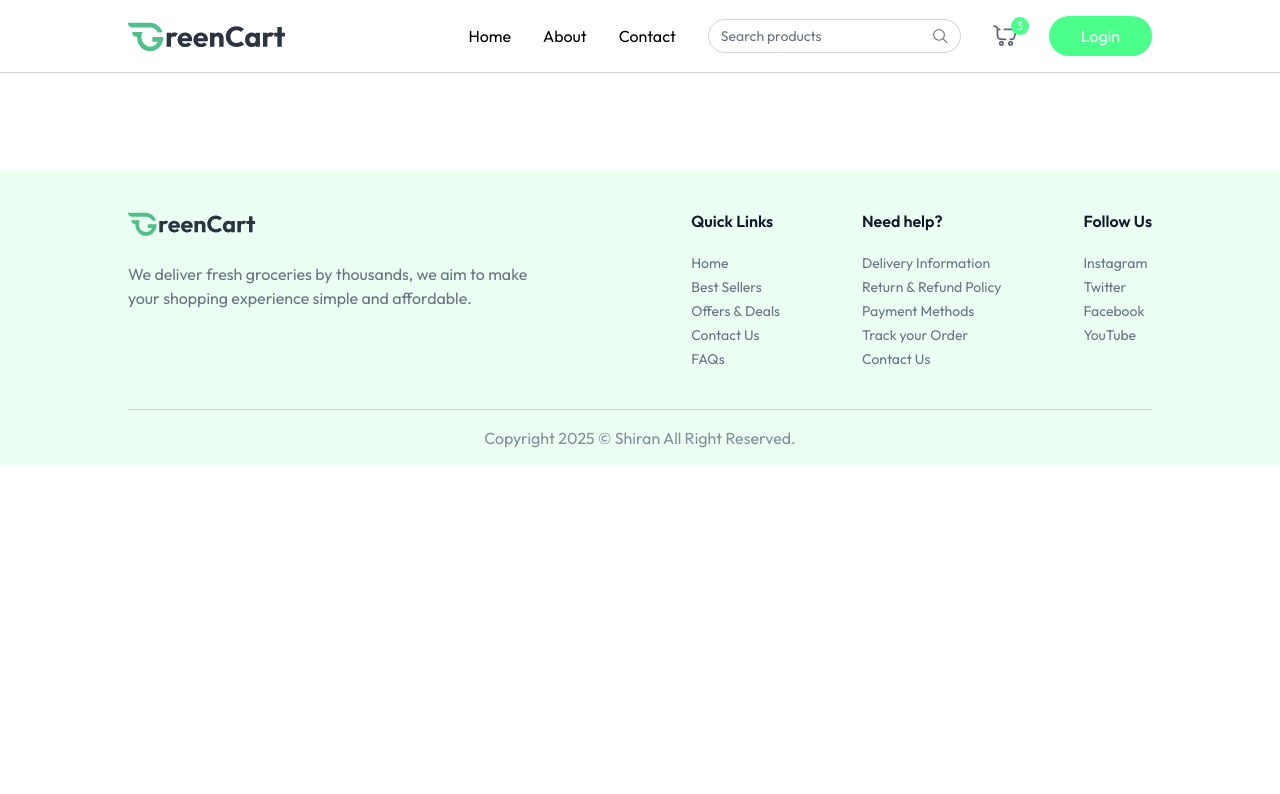
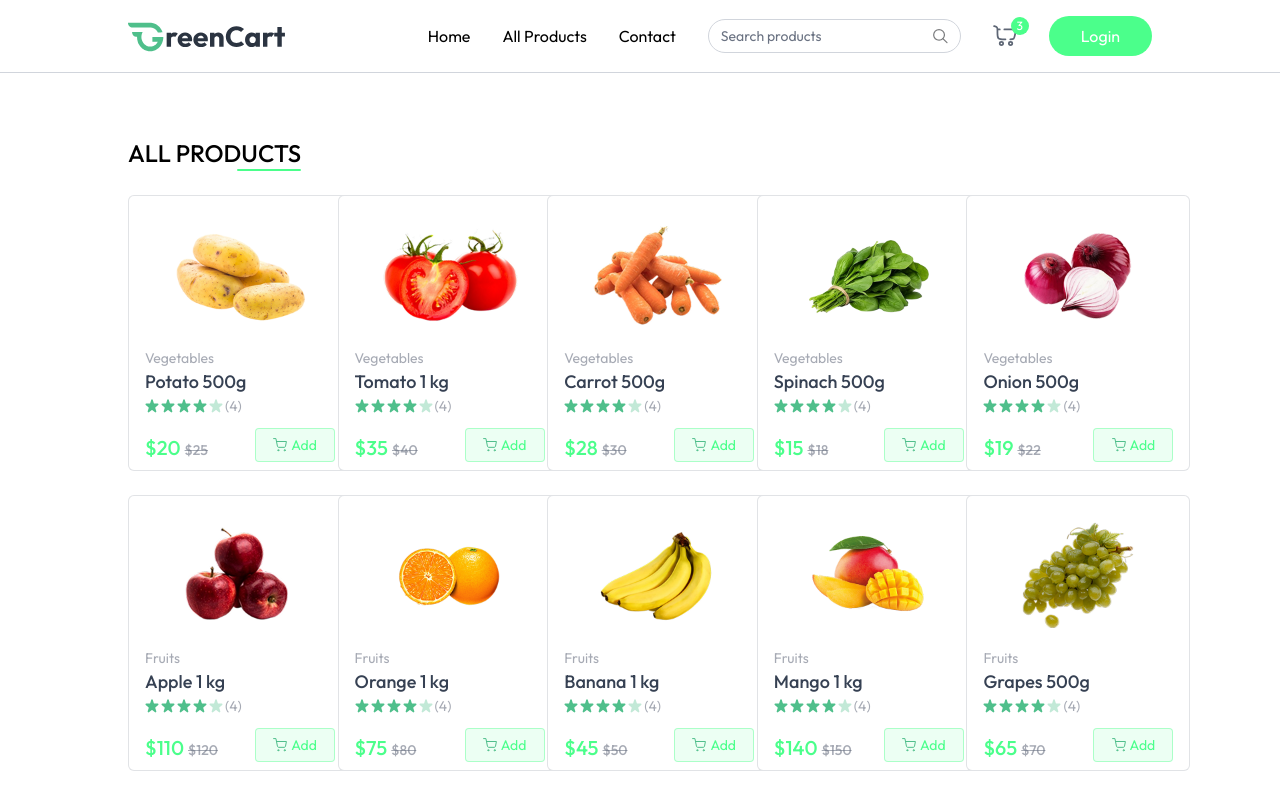
Before and after one commit to CodeShiran/Greencart-React, a React (Vite) app: page /products in a window 1280 px wide. Shown: the top 794 px of the page. Built offline with nearby package versions, Linux system fonts and the light colour scheme.

Commit message:
products page created

```diff
--- a/src/App.jsx
+++ b/src/App.jsx
@@ -6,6 +6,7 @@
 import Footer from './components/Footer'
 import { useAppContext } from './context/AppContext.jsx'
 import Login from './components/Login'
+import AllProducts from './pages/AllProducts.jsx'
 
 const App = () => {
 
@@ -20,6 +21,7 @@
       <div className={`${isSellerPath ? "" : "px-6 md:px-16 lg:px-24 xl:px-32"}`}>
         <Routes>
             <Route path='/' element={<Home />} />
+            <Route path='/products' element={<AllProducts />} />
         </Routes>
       </div>
       {!isSellerPath && <Footer />}
--- a/src/components/Navbar.jsx
+++ b/src/components/Navbar.jsx
@@ -1,4 +1,4 @@
-import React from "react";
+import React, { useEffect } from "react";
 import { NavLink } from "react-router-dom";
 import { assets } from "../assets/assets";
 import { useAppContext } from "../context/AppContext.jsx";
@@ -6,12 +6,20 @@
 const Navbar = () => {
   const [open, setOpen] = React.useState(false);
 
-  const { user, setUser, setShowUserLogin, navigate } = useAppContext();
+  const { user, setUser, setShowUserLogin, navigate, setSearchQuery, searchQuery } = useAppContext();
 
   const logout = async () => {
     setUser(null)
     navigate('/')
   }
+
+  useEffect(() => {
+    if(searchQuery.length> 0) {
+      navigate("/products")
+    }
+  },[searchQuery])
+
+
   return (
     <nav className="flex items-center justify-between px-6 md:px-16 lg:px-24 xl:px-32 py-4 border-b border-gray-300 bg-white relative transition-all">
       <NavLink to="/" onClick={() => setOpen(false)}>
@@ -21,11 +29,12 @@
       {/* Desktop Menu */}
       <div className="hidden sm:flex items-center gap-8">
         <NavLink to="/">Home</NavLink>
-        <NavLink to="/products">About</NavLink>
+        <NavLink to="/products">All Products</NavLink>
         <NavLink to="/">Contact</NavLink>
 
         <div className="hidden lg:flex items-center text-sm gap-2 border border-gray-300 px-3 rounded-full">
           <input
+            onChange={(e) => setSearchQuery(e.target.value)}
             className="py-1.5 w-full bg-transparent outline-none placeholder-gray-500"
             type="text"
             placeholder="Search products"
--- a/src/context/AppContext.jsx
+++ b/src/context/AppContext.jsx
@@ -15,6 +15,7 @@
     const [showUserLogin, setShowUserLogin] = useState(false)
     const [products, setProducts] = useState([])
     const [cartItems, setCartItems] = useState({})
+    const [searchQuery, setSearchQuery] = useState({})
 
     //fetch all product
     const fetchProducts = async () => {
@@ -60,7 +61,7 @@
         fetchProducts()
     },[])
 
-    const value = {navigate, user, setUser, setIsSeller, isSeller, showUserLogin, setShowUserLogin, products, currency, addToCart, updateCartItems, removeFromCart, cartItems}
+    const value = {navigate, user, setUser, setIsSeller, isSeller, showUserLogin, setShowUserLogin, products, currency, addToCart, updateCartItems, removeFromCart, cartItems, searchQuery, setSearchQuery}
     return <AppContext.Provider value={value}>
         {children}
     </AppContext.Provider>
--- /dev/null
+++ b/src/pages/AllProducts.jsx
@@ -0,0 +1,35 @@
+import React, { useEffect, useState } from 'react'
+import { useAppContext } from '../context/AppContext'
+import ProductCard from '../components/ProductCard'
+
+const AllProducts = () => {
+
+    const {products, searchQuery} = useAppContext()
+    const [filteredProducts, setFilteredProducts] = useState([])
+    useEffect(() => {
+        if(searchQuery.length > 0) {
+            setFilteredProducts(products.filter(
+                product => product.name.toLowerCase().includes(searchQuery.toLowerCase())
+            ))
+        }
+        else {
+            setFilteredProducts(products)
+        }
+    },[products, searchQuery])
+
+  return (
+    <div className='mt-16 flex flex-col'>
+        <div className='flex flex-col items-end w-max'>
+            <p className='text-2xl font-medium uppercase'>All Products</p>
+            <div className='w-16 h-0.5 bg-primary rounded-full'></div>
+        </div>
+        <div className='grid grid-cols-2 sm:grid-cols-3 md:grid-cols-4 gap-3 md:gap-6 lg:grid-cols-5 mt-6'>
+            {filteredProducts.filter((product) => product.inStock).map((product, index) => (
+                <ProductCard key={index} product={product} />
+            ))}
+        </div>
+    </div>
+  )
+}
+
+export default AllProducts
```
